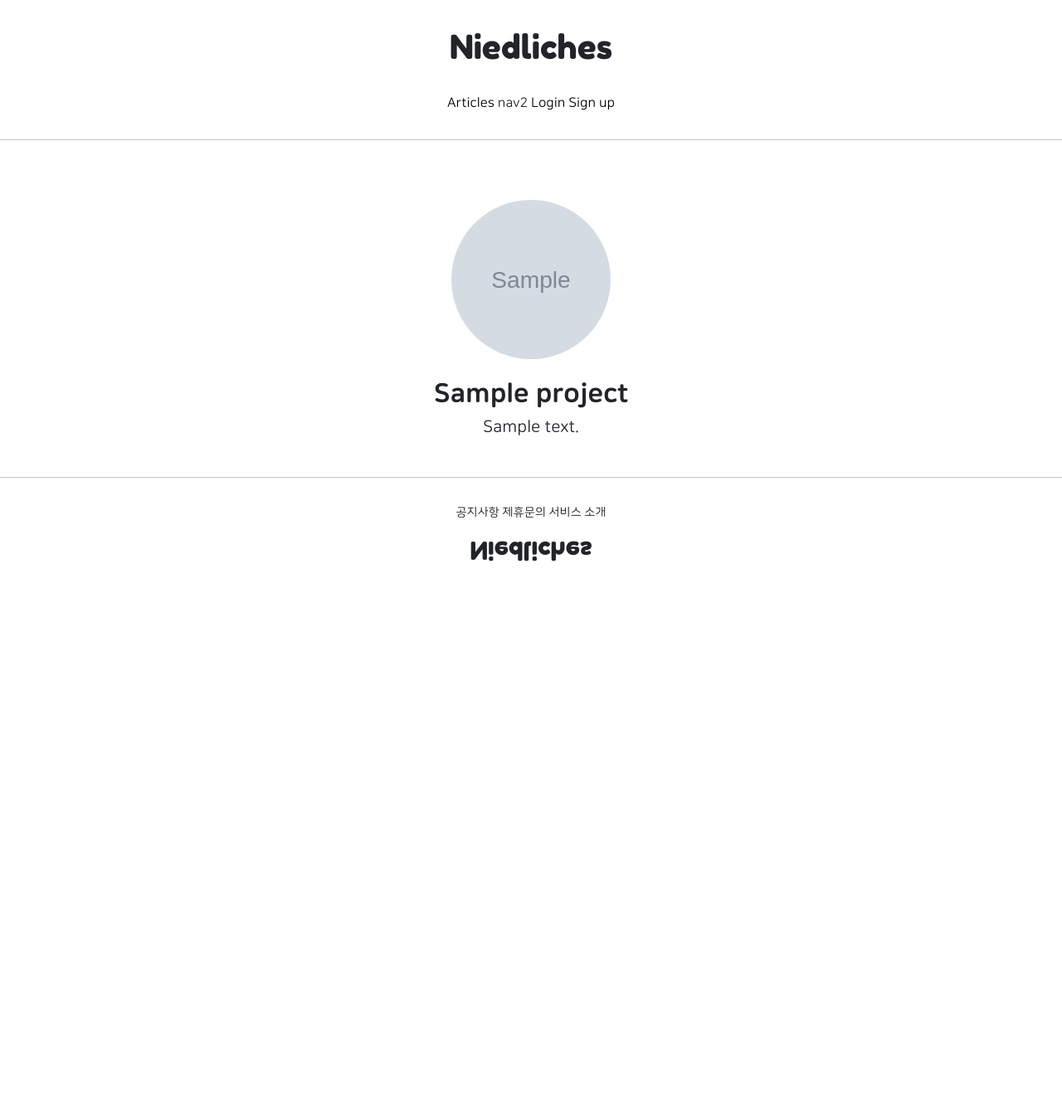
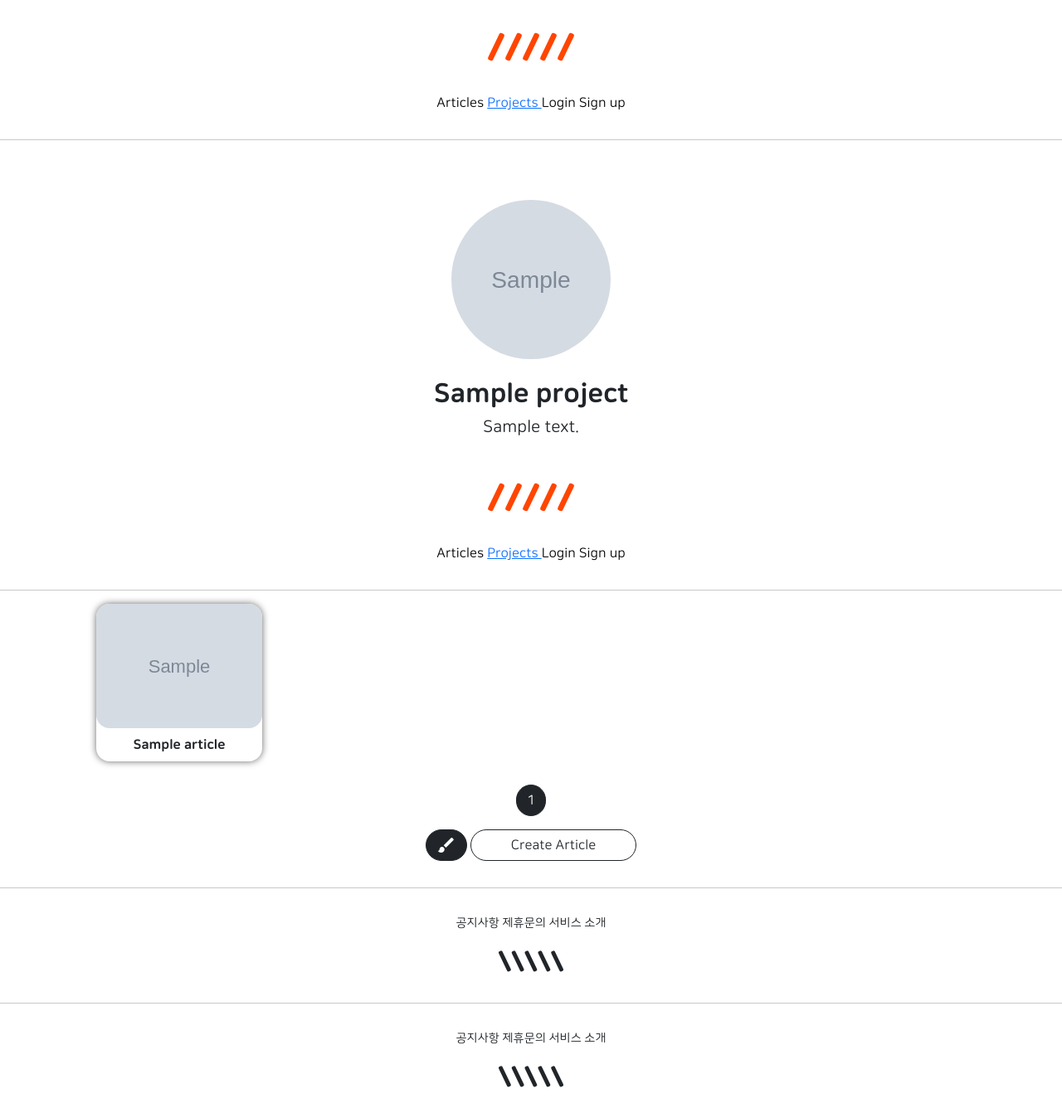
Before and after one commit to kyeongseoJ/gis_1ban_02, a Django app: page /projects/detail/1 in a window 1280 px wide. Shown: the whole page at 83% size. Before the commit the page ends 677 px from the top, so only its background shows below. Run offline with Django 3.2, Linux system fonts and the light colour scheme; tables that the repository leaves empty hold one stand-in row (values such as "Sample post"); grey boxes marked "Sample" are stand-in pictures; parts of the project's set-up code (start-up, migrations or seed data) failed here and were passed over; some libraries are stand-ins or nearby versions.

Commit message:
08_21 04

```diff
--- a/articleapp/forms.py
+++ b/articleapp/forms.py
@@ -6,4 +6,4 @@ from articleapp.models import Article
 class ArticleCreationForm(ModelForm):
     class Meta:
         model = Article
-        fields = ['title', 'image', 'content']
+        fields = ['title', 'image', 'project', 'content']
--- a/articleapp/models.py
+++ b/articleapp/models.py
@@ -2,9 +2,14 @@ from django.contrib.auth.models import User
 from django.db import models
 
 # Create your models here.
+from projectapp.models import Project
+
 
 class Article(models.Model):
     writer = models.ForeignKey(User, on_delete=models.SET_NULL, related_name='article', null=True)
+
+    project = models.ForeignKey(Project, on_delete=models.SET_NULL, related_name='article', null=True)
+
     title = models.CharField(max_length=200, null=True)
     image = models.ImageField(upload_to='article/', null=True)
     content = models.TextField(null=True)
--- a/projectapp/models.py
+++ b/projectapp/models.py
@@ -1,10 +1,14 @@
 from django.db import models
 
 # Create your models here.
+
 
 class Project(models.Model):
     name = models.CharField(max_length=20, null=False)
     description = models.CharField(max_length=200, null=False)
     image = models.ImageField(upload_to='project/', null=False)
 
-    created_at =models.DateTimeField(auto_now_add=True)
+    created_at = models.DateTimeField(auto_now_add=True)
+
+    def __str__(self):
+        return f'{self.name}'
--- a/projectapp/templates/projectapp/detail.html
+++ b/projectapp/templates/projectapp/detail.html
@@ -14,4 +14,7 @@
                 <h5>{{ target_project.description }}</h5>
             </div>
         </div>
+    <div>
+        {% include 'snippets/list_fragment.html' with article_list=object_list %}
+    </div>
 {% endblock %}
--- a/projectapp/urls.py
+++ b/projectapp/urls.py
@@ -1,11 +1,13 @@
 from django.urls import path
 
-from projectapp.views import ProjectCreateView, ProjectDetailView
+from projectapp.views import ProjectCreateView, ProjectDetailView, ProjectListView
 
 app_name ='projectapp'
 
 urlpatterns = [
     path('create/', ProjectCreateView.as_view(), name='create'),
     path('detail/<int:pk>',ProjectDetailView.as_view(), name='detail'),
+    path('list/', ProjectListView.as_view(), name='list'),
+
 
 ]
--- a/projectapp/views.py
+++ b/projectapp/views.py
@@ -1,21 +1,42 @@
+from django.contrib.auth.decorators import login_required
 from django.shortcuts import render
 
 # Create your views here.
-from django.urls import reverse_lazy
-from django.views.generic import CreateView, DetailView
+from django.urls import reverse_lazy, reverse
+from django.utils.decorators import method_decorator
+from django.views.generic import CreateView, DetailView, ListView
+from django.views.generic.list import MultipleObjectMixin
 
+from articleapp.models import Article
 from projectapp.forms import ProjectCreationForm
 from projectapp.models import Project
 
 
+@method_decorator(login_required, 'get')
+@method_decorator(login_required, 'post')
 class ProjectCreateView(CreateView):
     model = Project
     form_class = ProjectCreationForm
-    success_url = reverse_lazy('articleapp:list')
     template_name = 'projectapp/create.html'
 
+    def get_success_url(self):
+        return reverse('projectapp:detail', kwargs={'pk': self.object.pk})
 
-class ProjectDetailView(DetailView):
+
+class ProjectDetailView(DetailView, MultipleObjectMixin):
     model = Project
     context_object_name = 'target_project'
     template_name = 'projectapp/detail.html'
+
+    paginate_by = 20
+
+    def get_context_data(self, **kwargs):
+        article_list = Article.objects.filter(project=self.object)
+        return super().get_context_data(object_list=article_list, **kwargs)
+
+
+class ProjectListView(ListView):
+    model = Project
+    context_object_name = 'project_list'
+    template_name = 'projectapp/list.html'
+    paginate_by = 20
--- a/static/base.css
+++ b/static/base.css
@@ -5,6 +5,7 @@
 .title_header_logo{
    margin: 2rem 0;
    font-family: 'Fredoka One', cursive;
+    color: orangered;
 }
 
 .title_header_button{
--- a/templates/footer.html
+++ b/templates/footer.html
@@ -7,7 +7,7 @@
 
     </div>
     <div style="margin-top: 1rem;">
-        <h6 class="title_footer_logo">Niedliches</h6>
+        <h6 class="title_footer_logo">/////</h6>
     </div>
 
 
--- a/templates/header.html
+++ b/templates/header.html
@@ -1,6 +1,6 @@
 <div class="title_logo">
     <div>
-        <h1 class="title_header_logo"> Niedliches </h1>
+        <h1 class="title_header_logo"> ///// </h1>
     </div>
     <div class="title_header_button">
         <span>
@@ -9,7 +9,11 @@
                 Articles
             </a>
         </span>
-        <span>nav2</span>
+        <span>
+            <a href="{% url 'projectapp:list' %}">
+                Projects
+            </a>
+        </span>
         {% if not user.is_authenticated %}
         <span>
             <a href="{% url 'accountapp:login' %}" class="hideline nav_a_tag"> Login </a>
--- /dev/null
+++ b/templates/snippets/list_fragment.html
@@ -0,0 +1,61 @@
+{% extends 'base.html' %}
+{% load static %}
+{% block content %}
+
+    <style>
+
+        .container {
+            padding: 0;
+            margin: 0 auto;
+        }
+
+        .container div {
+          width: 45%;
+            max-width:200px;
+          display: flex;
+          justify-content: center;
+          align-items: center;
+          border-radius: 1rem;
+            flex-direction: column;
+            box-shadow: 0 0 0.5rem dimgrey;
+        }
+
+        div img {
+            width: 100%;
+            border-radius: 1rem;
+        }
+
+
+    </style>
+
+        <div class="container my-3">
+
+            {% for article in article_list %}
+
+                <div>
+                    <a href="{%  url 'articleapp:detail' pk=article.pk %}">
+                        <img src="{{ article.image.url }}" alt="">
+                    </a>
+                    <span class="NNR_B m-2">{{ article.title }}</span>
+                </div>
+
+            {% endfor %}
+
+        </div>
+
+        <script src="{% static 'js/magicgrid.js' %}"></script>
+
+        {% include 'snippets/pagination.html' %}
+
+        <div class="text-center">
+            <a href="{% url 'articleapp:create' %}"
+               class="btn btn-dark rounded-pill material-icons">
+            brush
+            </a>
+            <a href="{% url 'articleapp:create' %}"
+               class="btn btn-outline-dark rounded-pill px-5 my-3">
+                Create Article
+            </a>
+        </div>
+
+{% endblock %}
```
Also changed, not shown: projectapp/templates/projectapp/list.html (added, +57 -0 lines), articleapp/migrations/0002_article_project.py (added).
